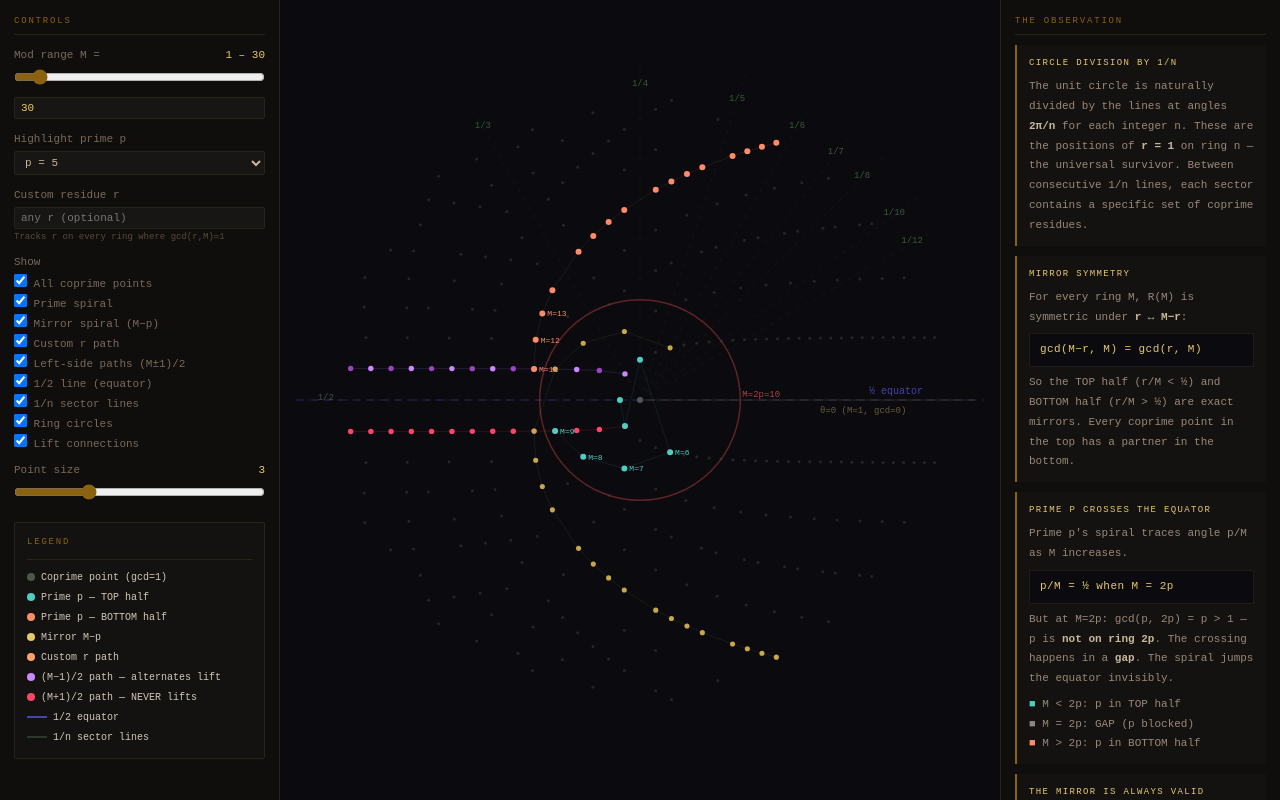
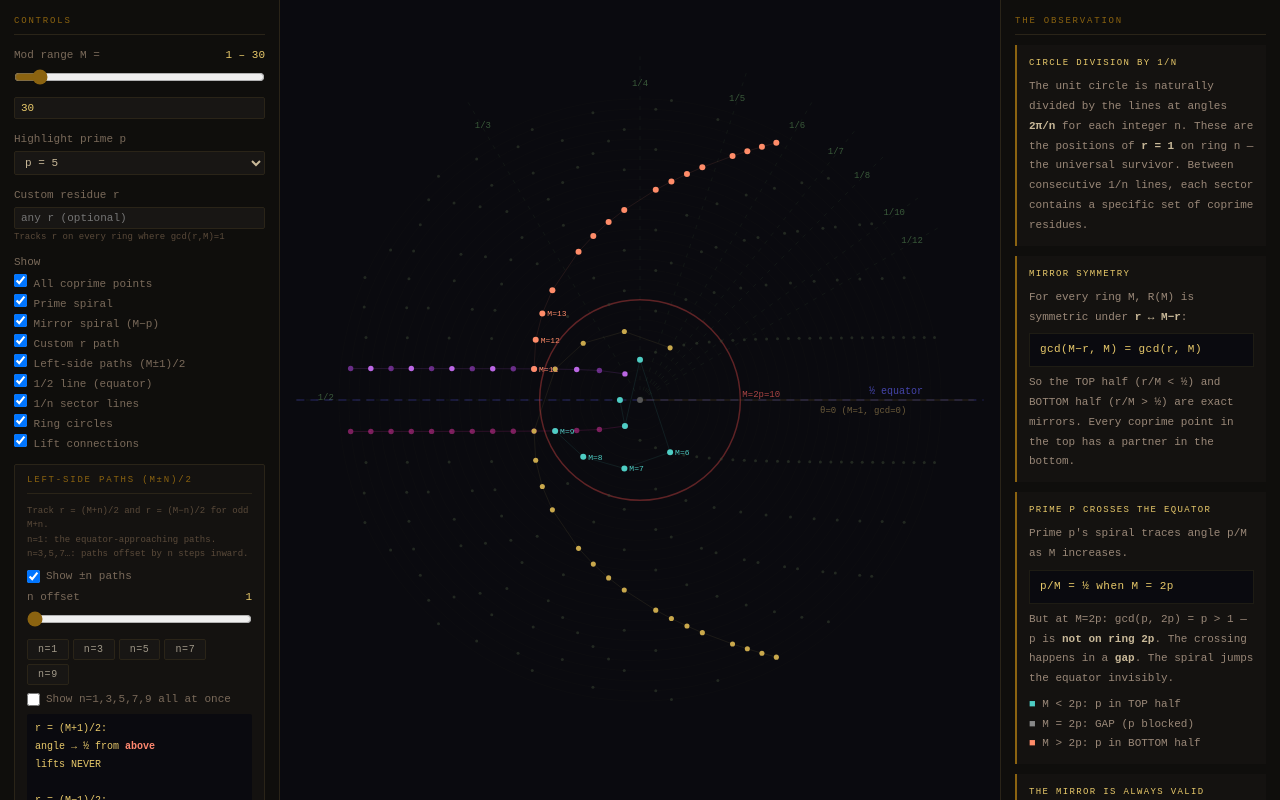
Before and after one commit to wessengetachew/Reduced, a plain HTML site: page index.html in a window 1280 px wide. Drawn offline with Linux system fonts and the light colour scheme.

Commit message:
Update index.html

```diff
--- a/index.html
+++ b/index.html
@@ -133,6 +133,37 @@ select, input[type=number] {
       </div>
     </div>
 
+    <!-- ±n/2 SLIDER SECTION -->
+    <div style="background:#141210;border:1px solid #2a2418;border-radius:2px;padding:10px 12px;">
+      <div class="panel-title" style="margin-bottom:10px;">Left-Side Paths (M±n)/2</div>
+      <div style="font-size:9px;color:#5a4a3a;margin-bottom:8px;line-height:1.6;">
+        Track r = (M+n)/2 and r = (M−n)/2 for odd M+n.<br>
+        n=1: the equator-approaching paths.<br>
+        n=3,5,7…: paths offset by n steps inward.
+      </div>
+      <label style="cursor:pointer;color:#7a6a5a;font-size:11px;display:flex;align-items:center;gap:6px;margin-bottom:8px;">
+        <input type="checkbox" id="showLeftPath" checked> Show ±n paths
+      </label>
+      <div class="ctrl-row">
+        <label>n offset</label>
+        <span class="val" id="nOffsetVal">1</span>
+      </div>
+      <input type="range" id="nOffset" min="1" max="20" value="1" step="2">
+      <div style="display:flex;gap:4px;margin-top:4px;flex-wrap:wrap;">
+        <button class="btn" onclick="setN(1)">n=1</button>
+        <button class="btn" onclick="setN(3)">n=3</button>
+        <button class="btn" onclick="setN(5)">n=5</button>
+        <button class="btn" onclick="setN(7)">n=7</button>
+        <button class="btn" onclick="setN(9)">n=9</button>
+      </div>
+      <!-- Show multiple paths at once -->
+      <label style="cursor:pointer;color:#7a6a5a;font-size:11px;display:flex;align-items:center;gap:6px;margin-top:8px;">
+        <input type="checkbox" id="showAllN"> Show n=1,3,5,7,9 all at once
+      </label>
+      <!-- Live formula display -->
+      <div id="nFormula" style="margin-top:8px;font-size:10px;color:#e8c96a;line-height:1.8;background:#0a0a0f;padding:6px 8px;border-radius:2px;"></div>
+    </div>
+
     <div>
       <div class="ctrl-row"><label>Point size</label><span class="val" id="ptSzVal">3</span></div>
       <input type="range" id="ptSz" min="1" max="8" value="3" step="0.5">
@@ -145,8 +176,9 @@ select, input[type=number] {
       <div><span class="dot" style="background:#ff8c69;"></span>Prime p — BOTTOM half</div>
       <div><span class="dot" style="background:#e8c96a;"></span>Mirror M−p</div>
       <div><span class="dot" style="background:#ff9f69;"></span>Custom r path</div>
-      <div><span class="dot" style="background:#cc88ff;"></span>(M−1)/2 path — alternates lift</div>
-      <div><span class="dot" style="background:#ff4466;"></span>(M+1)/2 path — NEVER lifts</div>
+      <div><span class="dot" style="background:#cc88ff;"></span>(M−n)/2 — lower path</div>
+      <div><span class="dot" style="background:#ff4466;"></span>(M+n)/2 — upper path</div>
+      <div style="font-size:9px;color:#555;margin-top:4px;">n=1 upper never lifts.<br>Other n have richer patterns.</div>
       <div><span class="line-swatch" style="background:#4444aa;"></span>1/2 equator</div>
       <div><span class="line-swatch" style="background:#2a3a2a;"></span>1/n sector lines</div>
     </div>
@@ -246,6 +278,8 @@ function getParams(){
     showMirror: document.getElementById('showMirror').checked,
     showCustom: document.getElementById('showCustom').checked,
     showLeftPath: document.getElementById('showLeftPath').checked,
+    showAllN:   document.getElementById('showAllN').checked,
+    nOffset:    parseInt(document.getElementById('nOffset').value) || 1,
     showHalf:   document.getElementById('showHalf').checked,
     showNLines: document.getElementById('showNLines').checked,
     showRings:  document.getElementById('showRings').checked,
@@ -255,7 +289,7 @@ function getParams(){
 }
 
 function render(){
-  const {mMax,p,customR,showAll,showSpiral,showMirror,showCustom,showLeftPath,
+  const {mMax,p,customR,showAll,showSpiral,showMirror,showCustom,showLeftPath,showAllN,nOffset,
          showHalf,showNLines,showRings,showLifts,ptSz} = getParams();
   const W=canvas.width, H=canvas.height, cx=W/2, cy=H/2;
   const scale=Math.min(W,H)/2.2;
@@ -319,26 +353,51 @@ function render(){
     }
   }
 
-  // Left-side paths (M±1)/2
+  // Left-side paths (M±n)/2
   if(showLeftPath){
+    const ns = showAllN
+      ? [1,3,5,7,9]
+      : [nOffset];
+    const hues = [280,200,120,40,320];
+
+    ns.forEach((n, ni) => {
+      const hLo = hues[ni%hues.length];
+      const hHi = (hues[ni%hues.length]+40)%360;
       let lastLo=null, lastHi=null;
-    for(let M=3;M<=mMax;M+=2){
-      const rLo=(M-1)/2, rHi=(M+1)/2;
-      if(gcd(rLo,M)===1){
+
+      for(let M=n+1; M<=mMax; M++){
+        // r = (M-n)/2: only valid when M-n is even and positive, i.e. M and n same parity
+        if((M-n)%2===0 && (M-n)>0){
+          const rLo=(M-n)/2;
+          if(rLo>=1 && gcd(rLo,M)===1){
             const pos=pt(M,rLo), lifts=gcd(rLo,M+1)===1;
-        if(lastLo){ctx.beginPath();ctx.moveTo(lastLo.x,lastLo.y);ctx.lineTo(pos.x,pos.y);ctx.strokeStyle='rgba(180,120,255,0.2)';ctx.lineWidth=0.8;ctx.stroke();}
-        ctx.beginPath(); ctx.arc(pos.x,pos.y,ptSz*0.9,0,2*Math.PI);
-        ctx.fillStyle=lifts?'#cc88ff':'#9944bb'; ctx.fill();
+            if(lastLo){
+              ctx.beginPath();ctx.moveTo(lastLo.x,lastLo.y);ctx.lineTo(pos.x,pos.y);
+              ctx.strokeStyle=`hsla(${hLo},70%,60%,0.2)`;ctx.lineWidth=0.8;ctx.stroke();
+            }
+            ctx.beginPath();ctx.arc(pos.x,pos.y,ptSz*0.9,0,2*Math.PI);
+            ctx.fillStyle=lifts?`hsl(${hLo},70%,65%)`:`hsl(${hLo},50%,35%)`;
+            ctx.fill();
             lastLo=pos;
           }
-      if(rHi<M&&gcd(rHi,M)===1){
-        const pos=pt(M,rHi);
-        if(lastHi){ctx.beginPath();ctx.moveTo(lastHi.x,lastHi.y);ctx.lineTo(pos.x,pos.y);ctx.strokeStyle='rgba(255,50,80,0.2)';ctx.lineWidth=0.8;ctx.stroke();}
-        ctx.beginPath(); ctx.arc(pos.x,pos.y,ptSz*0.9,0,2*Math.PI);
-        ctx.fillStyle='#ff4466'; ctx.fill(); // NEVER lifts
+        }
+        // r = (M+n)/2: only valid when M+n is even
+        if((M+n)%2===0){
+          const rHi=(M+n)/2;
+          if(rHi<M && gcd(rHi,M)===1){
+            const pos=pt(M,rHi), lifts=gcd(rHi,M+1)===1;
+            if(lastHi){
+              ctx.beginPath();ctx.moveTo(lastHi.x,lastHi.y);ctx.lineTo(pos.x,pos.y);
+              ctx.strokeStyle=`hsla(${hHi},80%,55%,0.2)`;ctx.lineWidth=0.8;ctx.stroke();
+            }
+            ctx.beginPath();ctx.arc(pos.x,pos.y,ptSz*0.9,0,2*Math.PI);
+            ctx.fillStyle=lifts?`hsl(${hHi},80%,65%)`:`hsl(${hHi},60%,30%)`;
+            ctx.fill();
             lastHi=pos;
           }
         }
+      }
+    });
   }
 
   // Lift lines for spiral
@@ -443,9 +502,42 @@ function updateTable(p, mMax, customR){
   div.innerHTML=html;
 }
 
+function setN(v){
+  document.getElementById('nOffset').value = v;
+  document.getElementById('nOffsetVal').textContent = v;
+  updateFormula(v);
+  render();
+}
+
+function updateFormula(n){
+  const el = document.getElementById('nFormula');
+  if(!el) return;
+  // Lift condition for (M-n)/2: gcd((M-n)/2, M+1)
+  // gcd((M-n)/2, M+1) = gcd((M-n)/2, (M+1)-(M-n)/2·2+(M-n)/2)
+  // = gcd((M-n)/2, n+1+1) ... let's just show the key identity
+  // (M+n)/2: gcd((M+n)/2, M+1) = gcd((M+n)/2, (M+1)-(M+n)/2)
+  //        = gcd((M+n)/2, (2-n)/2+1/2)...
+  // Simpler: gcd((M+n)/2, M+1) = gcd((M+n)/2, M+1)
+  // M+1 - (M+n)/2 = (2M+2-M-n)/2 = (M+2-n)/2
+  // gcd((M+n)/2, (M+2-n)/2) = gcd((M+n)/2, (M+2-n)/2)
+  // Note: (M+n)/2 + (M+2-n)/2 = M+1. So gcd = gcd((M+n)/2, M+1)
+  // For n=1: gcd((M+1)/2, M+1) = (M+1)/2 → NEVER lifts
+  // For general n: gcd((M+n)/2, M+1) = gcd((M+n)/2, n+1) [by Euclidean: M+1 - (M+n)/2 = (M+2-n)/2, iterate]
+  const upper_liftable = n === 1 ? 'NEVER' : `iff gcd((M+${n})/2, ${n+1}) = 1`;
+  const lower_lift = `iff (M−${n})/2 is coprime to M+1`;
+  el.innerHTML =
+    `r = (M+${n})/2:<br>` +
+    `  angle → ½ from <b style="color:#ff8870;">above</b><br>` +
+    `  lifts ${upper_liftable}<br><br>` +
+    `r = (M−${n})/2:<br>` +
+    `  angle → ½ from <b style="color:#cc88ff;">below</b><br>` +
+    `  ${lower_lift}`;
+}
+
 // Wire controls
 const IDS=['mMax','primeSelect','customR','showAll','showSpiral','showMirror',
-           'showCustom','showLeftPath','showHalf','showNLines','showRings','showLifts','ptSz'];
+           'showCustom','showLeftPath','showAllN','nOffset','showHalf','showNLines',
+           'showRings','showLifts','ptSz'];
 IDS.forEach(id=>{
   const el=document.getElementById(id);
   if(!el) return;
@@ -454,10 +546,12 @@ IDS.forEach(id=>{
     document.getElementById('mMaxVal').textContent=`1 – ${mVal}`;
     document.getElementById('mMaxNum').value=mVal;
     document.getElementById('ptSzVal').textContent=document.getElementById('ptSz').value;
+    const n=parseInt(document.getElementById('nOffset').value)||1;
+    document.getElementById('nOffsetVal').textContent=n;
+    updateFormula(n);
     render();
   });
 });
-// Sync number input ↔ slider
 document.getElementById('mMaxNum').addEventListener('input',()=>{
   const v=Math.max(8,Math.min(300,parseInt(document.getElementById('mMaxNum').value)||30));
   document.getElementById('mMax').value=v;
@@ -466,6 +560,7 @@ document.getElementById('mMaxNum').addEventListener('input',()=>{
 });
 
 window.addEventListener('resize',resize);
+updateFormula(1);
 resize();
 
 </script>
```
Lines whose indentation alone changed are shown as unchanged.
